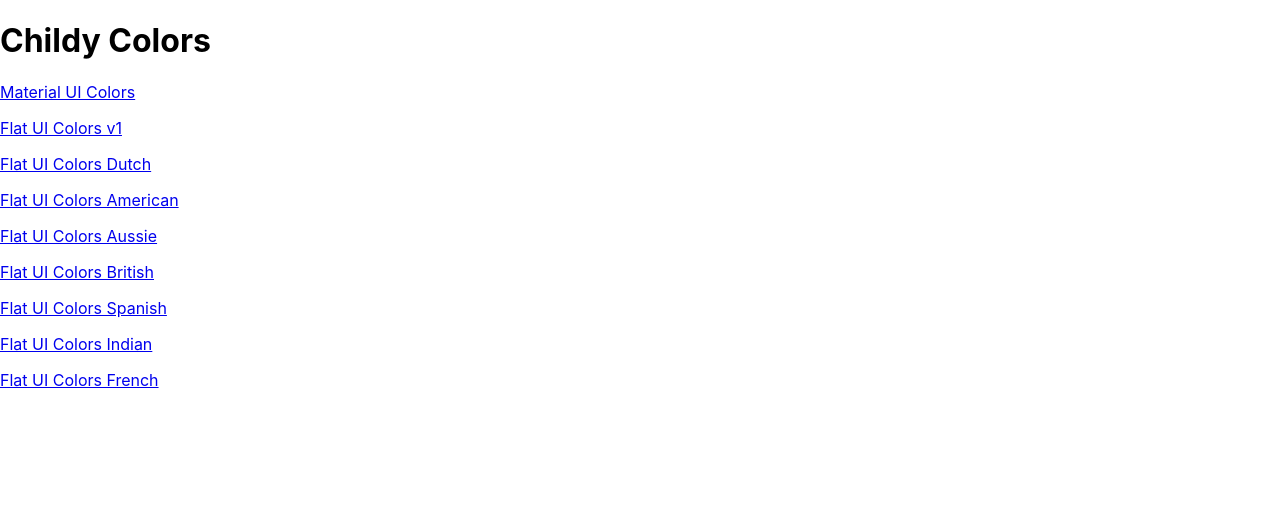
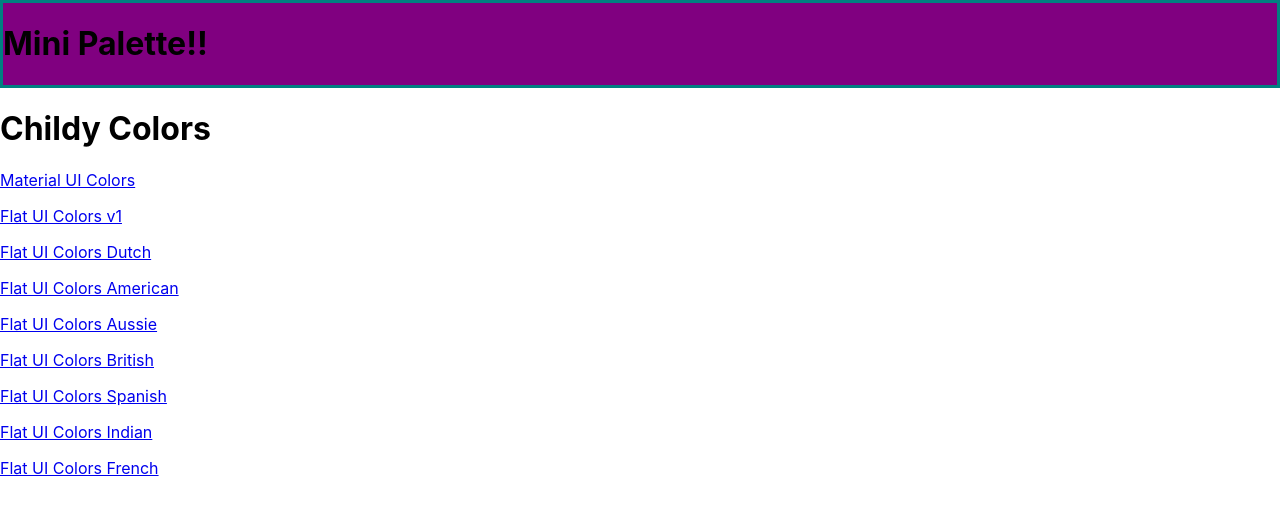
Before and after one commit to appsius/Color_Botanic, a React (Create React App) app: page / in a window 1280 px wide. Shown: the top 512 px of the page. Built offline with nearby package versions, Linux system fonts and the light colour scheme.

Commit message:
Introducing withStyles HOC

```diff
--- a/package.json
+++ b/package.json
@@ -5,6 +5,7 @@
   "dependencies": {
     "@material-ui/core": "^4.7.2",
     "@material-ui/icons": "^4.5.1",
+    "@material-ui/styles": "^4.7.1",
     "@testing-library/jest-dom": "^4.2.4",
     "@testing-library/react": "^9.3.3",
     "@testing-library/user-event": "^7.1.2",
--- /dev/null
+++ b/src/MiniPalette.js
@@ -0,0 +1,21 @@
+import React from 'react';
+import { withStyles } from '@material-ui/core/styles';
+
+const styles = {
+  main: {
+    backgroundColor: 'purple',
+    border: '3px solid teal'
+  }
+};
+
+function MiniPalette(props) {
+  const { classes } = props;
+  console.log(classes);
+  return (
+    <div className={classes.main}>
+      <h1>Mini Palette!!</h1>
+    </div>
+  );
+}
+
+export default withStyles(styles)(MiniPalette);
--- a/src/PaletteList.js
+++ b/src/PaletteList.js
@@ -1,4 +1,5 @@
 import React, { Component } from 'react';
+import MiniPalette from './MiniPalette';
 import { Link } from 'react-router-dom';
 
 class PaletteList extends Component {
@@ -6,6 +7,7 @@
     const { palettes } = this.props;
     return (
       <div>
+        <MiniPalette />
         <h1>Childy Colors</h1>
         {palettes.map(palette => (
           <p>
```
